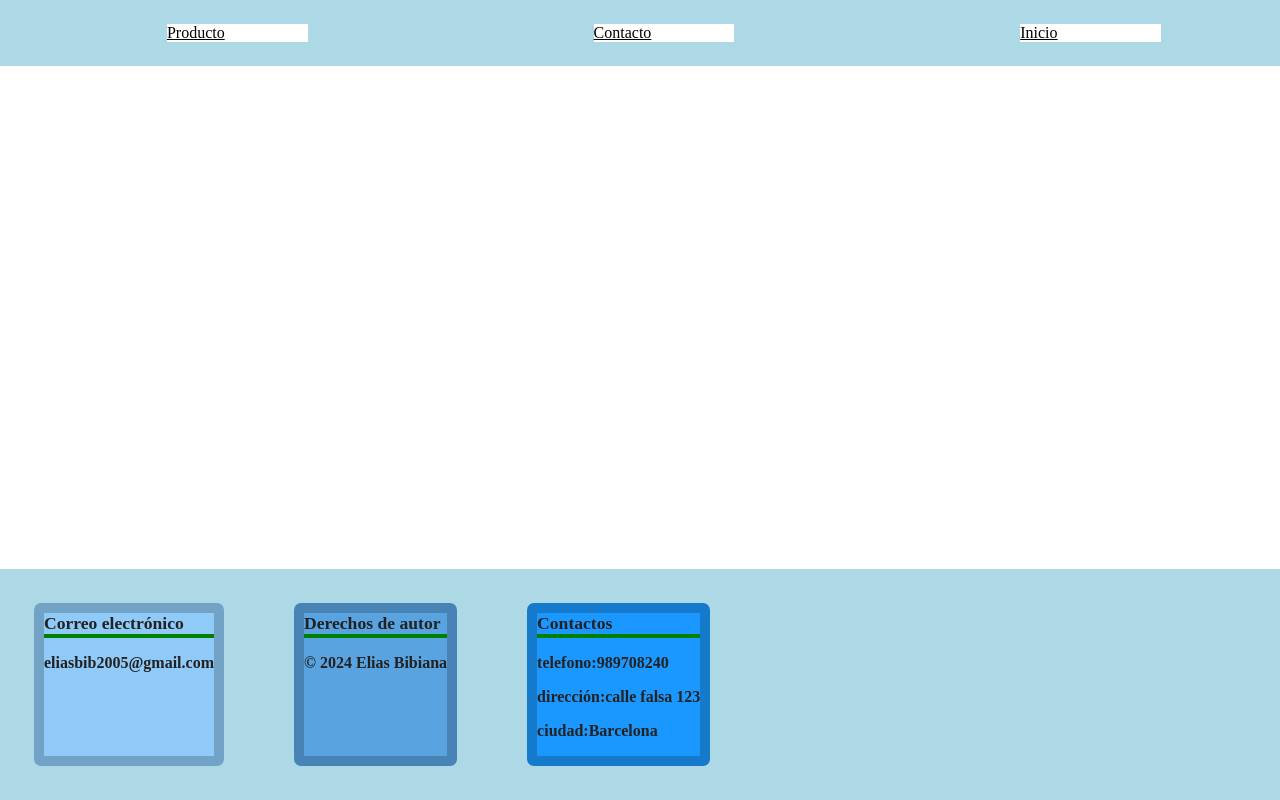
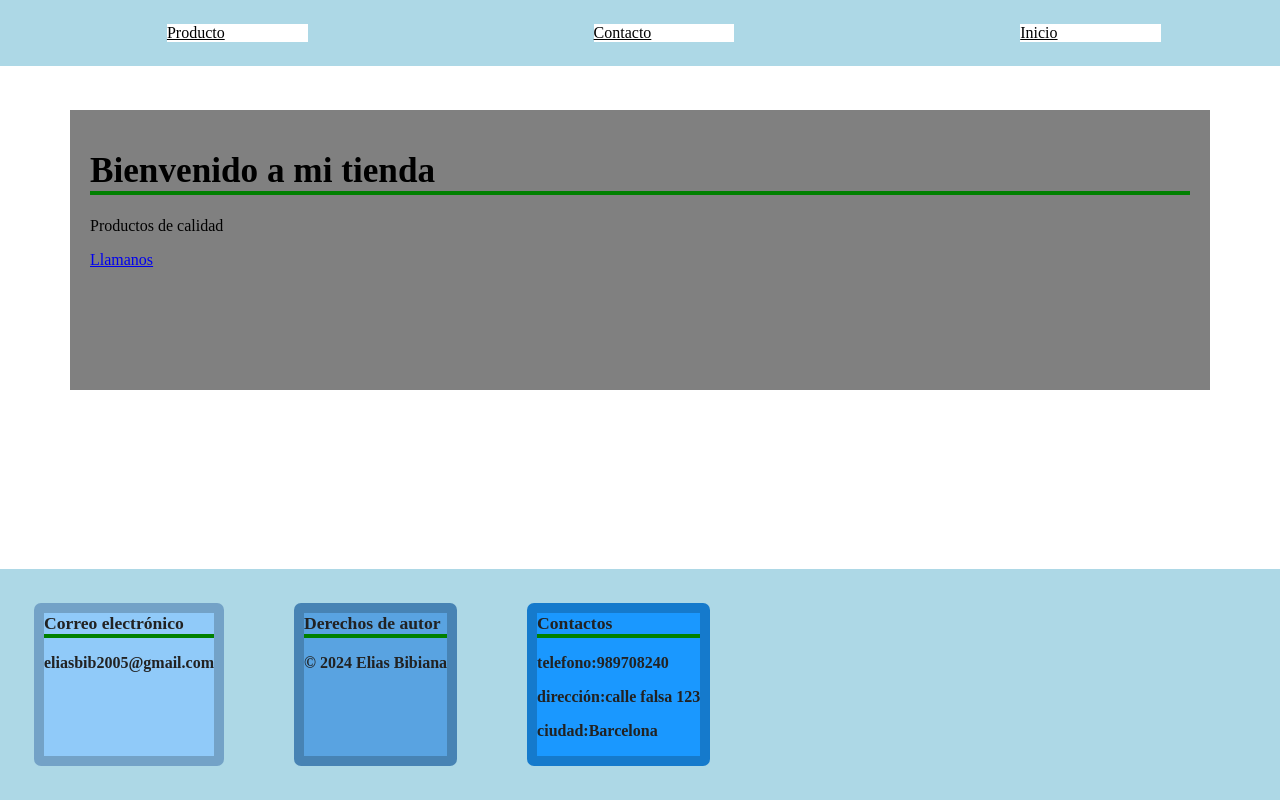
Before and after one commit to eignaciobazan/Exercici002, a plain HTML site: page index.html in a window 1280 px wide. Drawn offline with Linux system fonts and the light colour scheme.

Commit message:
Update index.html

```diff
--- a/index.html
+++ b/index.html
@@ -16,14 +16,20 @@
 
         <a href="index.html" class="Otros2">Inicio</a>
 
-
-
-
-
        </div>
 
 
-     <p class="separador"></p>
+       <div class="contenedor">
+        <div class="Hero">
+          <h1>
+            <div class="linea">Bienvenido a mi tienda</div>
+
+
+          </h1>
+
+
+          <p>Productos de calidad</p>
+          <a href="contacte.html">Llamanos </a>
 
 
 
@@ -38,7 +44,55 @@
 
 
 
+       </div>
+
+
+
+
+
+
+
+
+
+
+
+
+
+
+
+
+
+    <div class="Pie-Pàgina">
+      <div class="item">
+        <div class="linea">Correo electrónico</div>
+
+         <p>eliasbib2005@gmail.com</p>
+
+      </div>
+
+      <div class="item2">
+        <div class="linea">Derechos de autor</div>
+          <p>© 2024 Elias Bibiana</p>
+
+      </div>
+
+      <div class="item3">
+        <div class="linea">Contactos</div>
+        <p>
+          telefono:989708240
+         </p>
+        <p>
+          dirección:calle falsa 123
+        </p>
+        <p>
+          ciudad:Barcelona
+        </p>
      </div>
+    </div>
+
+
+
+
 
 
 
```
